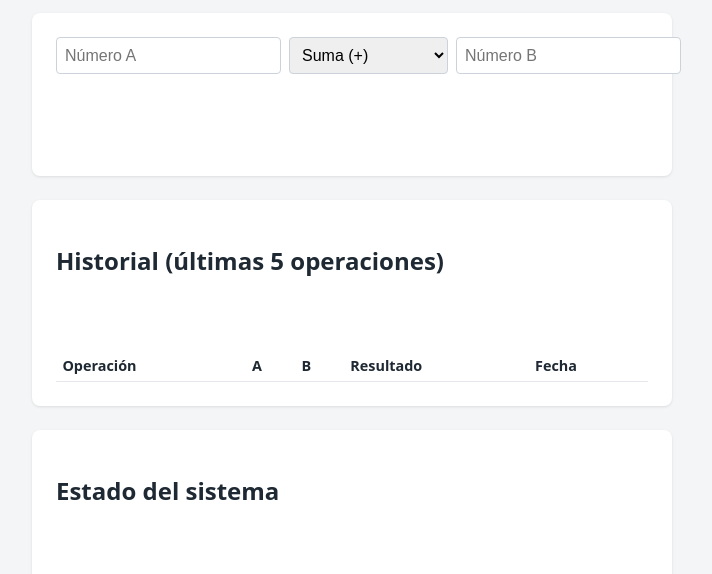
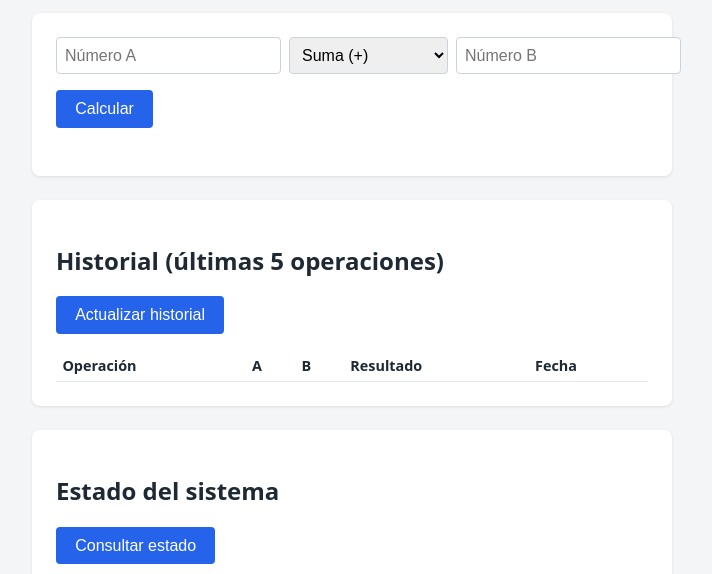
Before and after one commit to josemiguelarmas/taller_despliegue_armas, a website: page taller2-devops/frontend/public/index.html in a window 1280 px wide. Shown: the part 125-699 px from the top of the page, without its empty margins (288-1000 px from the left). Drawn offline with Linux system fonts and the light colour scheme; no server answers.

Commit message:
new files for deploy

```diff
--- a/taller2-devops/frontend/public/styles.css
+++ b/taller2-devops/frontend/public/styles.css
@@ -47,7 +47,7 @@ input, select {
 }
 
 button {
-  background: #0000;
+  background: #2563eb;
   color: white;
   border: none;
   padding: 0.6rem 1.2rem;
@@ -57,7 +57,7 @@ button {
 }
 
 button:hover {
-  background: #1d4ed8;
+  background: #eb0606;
 }
 
 .result {
```
